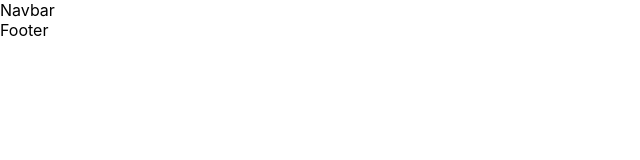
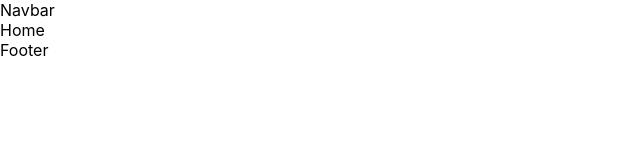
Before and after one commit to Jackline-ke/shop, a React (Create React App) app: page / in a window 1280 px wide. Shown: the top 160 px of the page, without its empty margins (0-640 px from the left). Built offline with nearby package versions, Linux system fonts and the light colour scheme.

Commit message:
dependencies

```diff
--- a/src/App.js
+++ b/src/App.js
@@ -1,49 +1,33 @@
-import React from 'react'
-import { createBrowserRouter, RouterProvider, Outlet } from "react-router-dom";
+import React from 'react';
+import { BrowserRouter as Router, Routes, Route } from 'react-router-dom';
 import Footer from './component/Footer/Footer';
 import Navbar from './component/Navbar/Navbar';
 import Categories from './pages/Categories/Categories';
 import Home from './pages/Home/Home';
 import Product from './pages/Product/Product';
 
-//arrow function that will have contain the main components
-const Layout = () =>{
-  return(
+const Layout = () => {
+  return (
     <div className='app'>
-      <Navbar/>
-      <Outlet/>
-      <Footer/>
+      <Navbar />
+      <Routes>
+        <Route path="/" element={<Home />} />
+        <Route path="/products/:id" element={<Categories />} />
+        <Route path="/product/:id" element={<Product />} />
+      </Routes>
+      <Footer />
     </div>
-  )
-}
-
-const router = createBrowserRouter([
-  {
-    path: "/",
-    element: <Layout/>,
-    child: [
-      {
-        path:"/",
-        element: <Home/>
-      },
-      {
-        path:"/products/:id",
-        element: <Categories/>
-      },
-      {
-        path:"/product/:id",
-        element: <Product/>
-      },
-    ]
-  },
-]);
+  );
+};
 
 const App = () => {
   return (
-    <div>
-      <RouterProvider router={router} />
-    </div>
-  )
-}
+    <Router>
+      <Routes>
+        <Route path="/" element={<Layout />} />
+      </Routes>
+    </Router>
+  );
+};
 
-export default App
+export default App;
```
